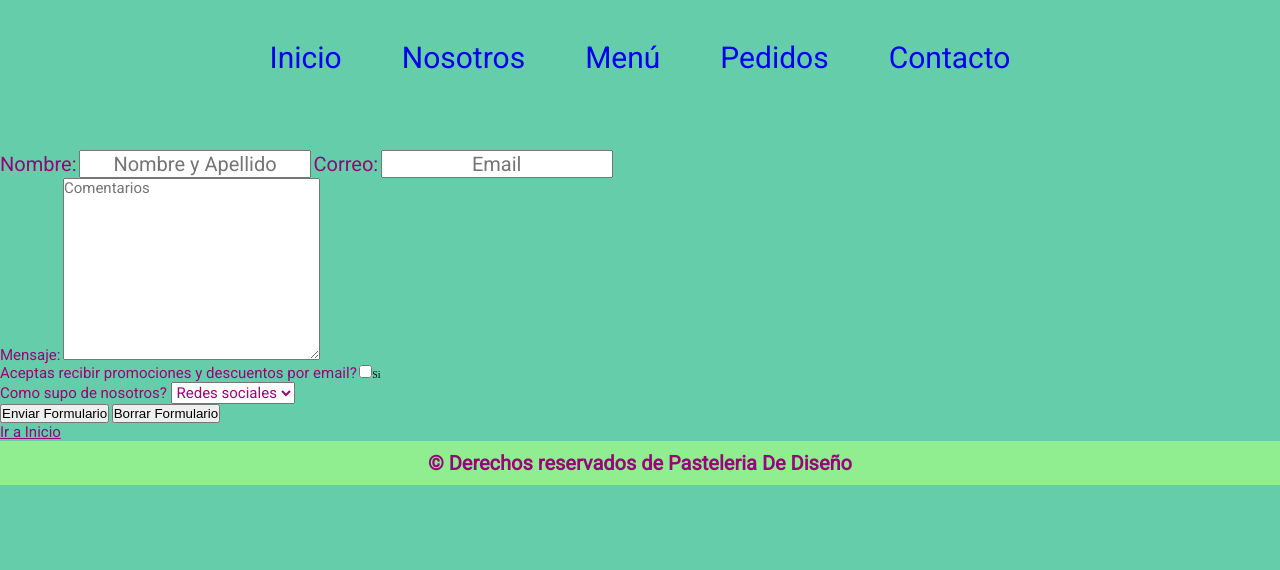
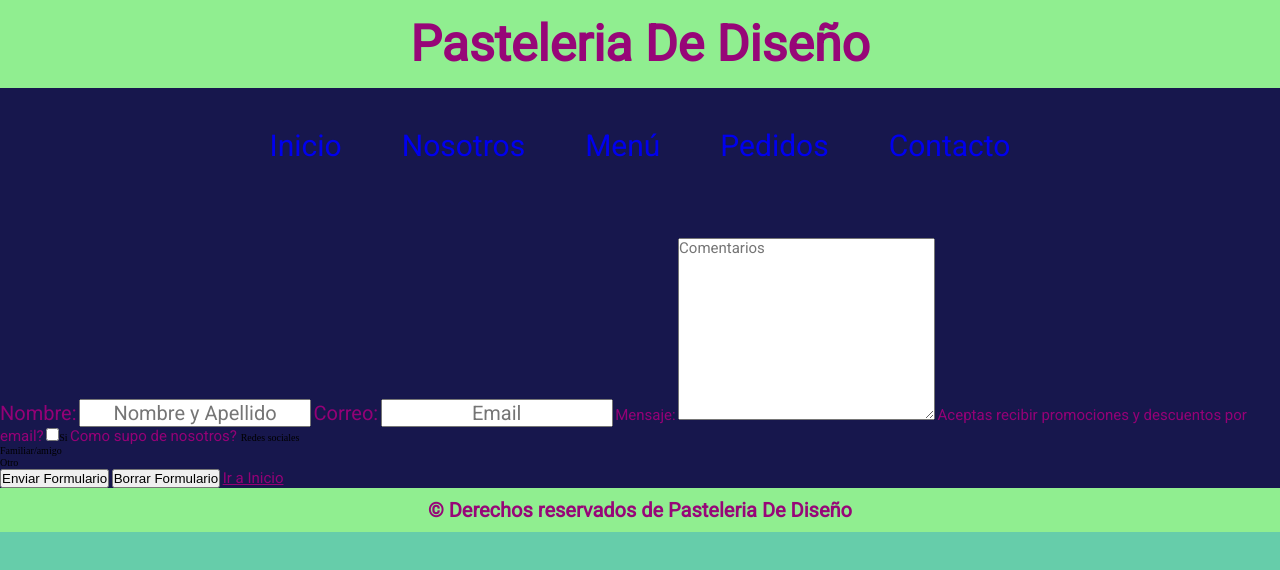
Before and after one commit to alegonzalz/pasteleria-coder, a plain HTML site: page paginas/Contacto.html in a window 1280 px wide. Drawn offline with Linux system fonts and the light colour scheme.

Commit message:
cambios en paginas

```diff
--- a/paginas/Contacto.html
+++ b/paginas/Contacto.html
@@ -15,6 +15,8 @@
 <link href="https://fonts.googleapis.com/css2?family=Roboto&display=swap" rel="stylesheet">
 </head>
 <body>
+    <div class="contenedor">
+        <h1 class="tituloInicio">Pasteleria De Diseño</h1>
         <header class="header">
             <nav>
                 <ul>
@@ -34,26 +36,24 @@
             <label for="correo" class="formCorreo">Correo:</label>
             <input type="email" name="Correo:" placeholder="Email" class="formCorreo">
 
-        <br>
+
 
             <label for="mensaje" class="formMensaje">Mensaje:</label>
             <textarea name="Mensaje:" cols="30" rows="10" placeholder="Comentarios" class="formMensaje"></textarea>
 
-        <br>
 
             <label for="terminos" class="formTerminos">Aceptas recibir promociones y descuentos por email?</label>
             <input type="checkbox" name="terminos" class="formTerminos">Si
 
-        <br>
+
+
 
             <label for="referencia" class="formReferencia">Como supo de nosotros? </label>
-        <select name="refencia" class="formReferencia">
-            <option value="Redes sociales">Redes sociales</option>
+            <sel<option value="Redes sociales">Redes sociales</option>
             <option value="Un familiar/amigo">Familiar/amigo</option>
             <option value="Otro">Otro</option>
             </select>
 
-        <br>
 
             <input type="submit" value="Enviar Formulario">
             <input type="reset" value="Borrar Formulario">
@@ -64,6 +64,6 @@
         <footer>
             <p>&copy; Derechos reservados de Pasteleria De Diseño</p>
         </footer>
-
+    </div>
 </body>
 </html>
```
Also changed, not shown: paginas/Menú.html (+3 -1 lines), paginas/Nosotros.html (+3 -1 lines), paginas/Pedidos.html (+2 -1 lines). Lines whose indentation alone changed are shown as unchanged.
